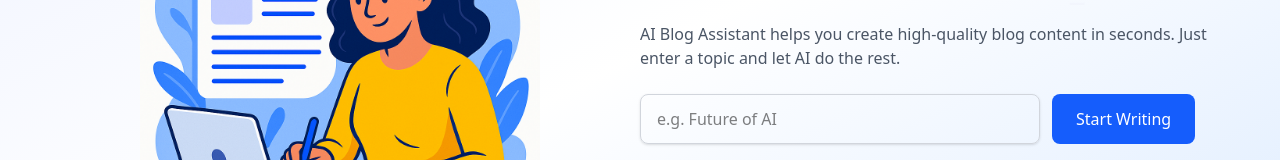
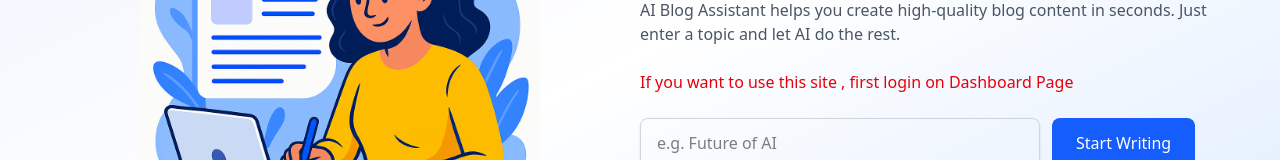
Before and after one commit to manishgupta72/Ai-Blog-Assistant-Frontend, a Next.js app: page / in a window 1280 px wide. Shown: the part 385-545 px from the top of the page. Built offline with nearby package versions, Linux system fonts and the light colour scheme; no server answers.

Commit message:
updated messges

```diff
--- a/src/app/page.tsx
+++ b/src/app/page.tsx
@@ -36,6 +36,9 @@ export default function HomePage() {
           AI Blog Assistant helps you create high-quality blog content in
           seconds. Just enter a topic and let AI do the rest.
         </p>
+        <p className="text-red-600 mb-6">
+          If you want to use this site , first login on Dashboard Page
+        </p>
         <form
           action="/editor"
           method="get"
```
